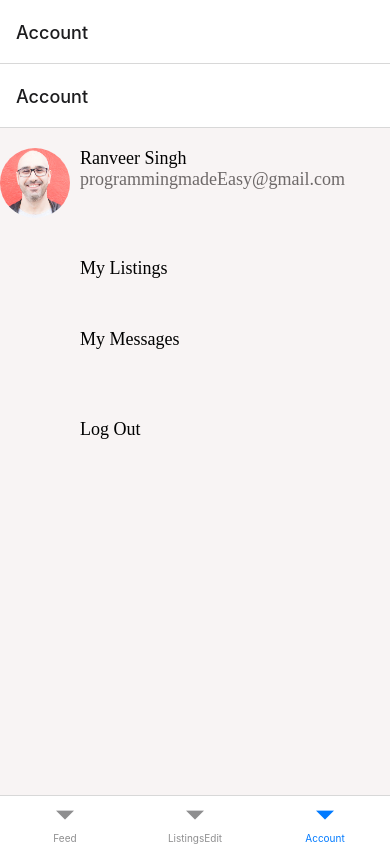
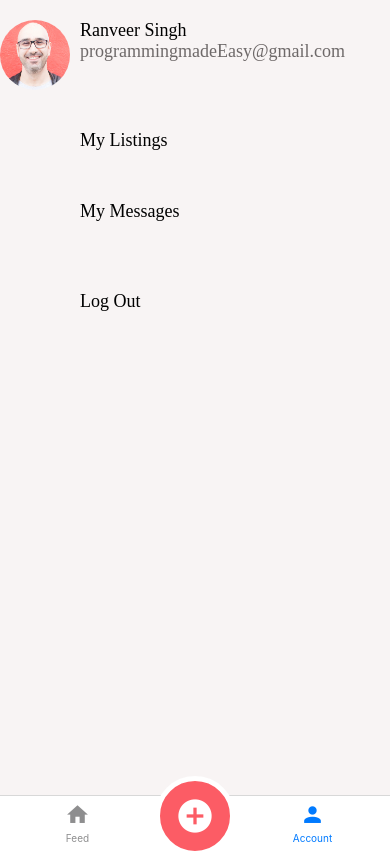
Before and after one commit to dexter9code/Done_app_React_Native, a React Native app: screen /Account in a window 390 px wide. Built offline with nearby package versions, Linux system fonts and the light colour scheme.

Commit message:
created tabBar and imporve it

```diff
--- a/app/navigation/AccountNavigator.js
+++ b/app/navigation/AccountNavigator.js
@@ -9,7 +9,11 @@ const Stack = createStackNavigator();
 
 const AccountNavigator = () => (
   <Stack.Navigator>
-    <Stack.Screen name="Account" component={AccountScreen} />
+    <Stack.Screen
+      name="Account"
+      component={AccountScreen}
+      options={{ headerShown: false }}
+    />
     <Stack.Screen name="Messages" component={MessagesScreen} />
   </Stack.Navigator>
 );
--- a/app/navigation/AppNavigator.js
+++ b/app/navigation/AppNavigator.js
@@ -1,22 +1,53 @@
 import React from "react";
 import { createBottomTabNavigator } from "@react-navigation/bottom-tabs";
+import { MaterialCommunityIcons } from "@expo/vector-icons";
 
 import ListingEditScreen from "./../screens/ListingEditScreen";
-import AccountScreen from "./../screens/AccountScreen";
+import NewListingButton from "./NewListingButton";
 import FeedNavigator from "./FeedNavigator";
 import AccountNavigator from "./AccountNavigator";
 
 const Tab = createBottomTabNavigator();
 
 const AppNavigator = () => (
-  <Tab.Navigator>
+  <Tab.Navigator screenOptions={{headerShown:false}}>
     <Tab.Screen
       name="Feed"
       component={FeedNavigator}
-      options={{ headerShown: false }}
+      options={{
+        headerShown: false,
+        tabBarIcon: ({ size, color }) => (
+          <MaterialCommunityIcons name="home" size={size} color={color} />
+        ),
+      }}
     />
-    <Tab.Screen name="ListingsEdit" component={ListingEditScreen} />
-    <Tab.Screen name="Account" component={AccountNavigator} />
+    <Tab.Screen
+      name="ListingsEdit"
+      component={ListingEditScreen}
+      options={({ navigation }) => ({
+        tabBarButton: () => (
+          <NewListingButton
+            onPress={() => navigation.navigate("ListingsEdit")}
+          />
+        ),
+        tabBarIcon: ({ size, color }) => (
+          <MaterialCommunityIcons
+            name="plus-circle"
+            size={size}
+            color={color}
+          />
+        ),
+      })}
+    />
+    <Tab.Screen
+      name="Account"
+      component={AccountNavigator}
+      options={{
+        tabBarIcon: ({ size, color }) => (
+          <MaterialCommunityIcons name="account" size={size} color={color} />
+        ),
+      }}
+    />
   </Tab.Navigator>
 );
 
--- a/app/navigation/FeedNavigator.js
+++ b/app/navigation/FeedNavigator.js
@@ -8,17 +8,9 @@ import ListingDetailsScreen from "./../screens/ListingDetailsScreen";
 const Stack = createStackNavigator();
 
 const FeedNavigator = () => (
-  <Stack.Navigator mode="modal">
-    <Stack.Screen
-      name="Listings"
-      component={ListingsScreen}
-      options={{ headerShown: false }}
-    />
-    <Stack.Screen
-      name="ListingDetails"
-      component={ListingDetailsScreen}
-      options={{ headerShown: false }}
-    />
+  <Stack.Navigator mode="modal" screenOptions={{ headerShown: false }}>
+    <Stack.Screen name="Listings" component={ListingsScreen} />
+    <Stack.Screen name="ListingDetails" component={ListingDetailsScreen} />
   </Stack.Navigator>
 );
 
--- /dev/null
+++ b/app/navigation/NewListingButton.js
@@ -0,0 +1,35 @@
+import React from "react";
+import { View, StyleSheet, TouchableOpacity } from "react-native";
+import { MaterialCommunityIcons } from "@expo/vector-icons";
+
+import colors from "../config/colors";
+
+function NewListingButton({ onPress }) {
+  return (
+    <TouchableOpacity onPress={onPress}>
+      <View style={styles.container}>
+        <MaterialCommunityIcons
+          name="plus-circle"
+          color={colors.white}
+          size={40}
+        />
+      </View>
+    </TouchableOpacity>
+  );
+}
+
+const styles = StyleSheet.create({
+  container: {
+    alignItems: "center",
+    backgroundColor: colors.primary,
+    borderColor: colors.white,
+    borderRadius: 40,
+    borderWidth: 5,
+    bottom: 20,
+    height: 80,
+    justifyContent: "center",
+    width: 80,
+  },
+});
+
+export default NewListingButton;
```
